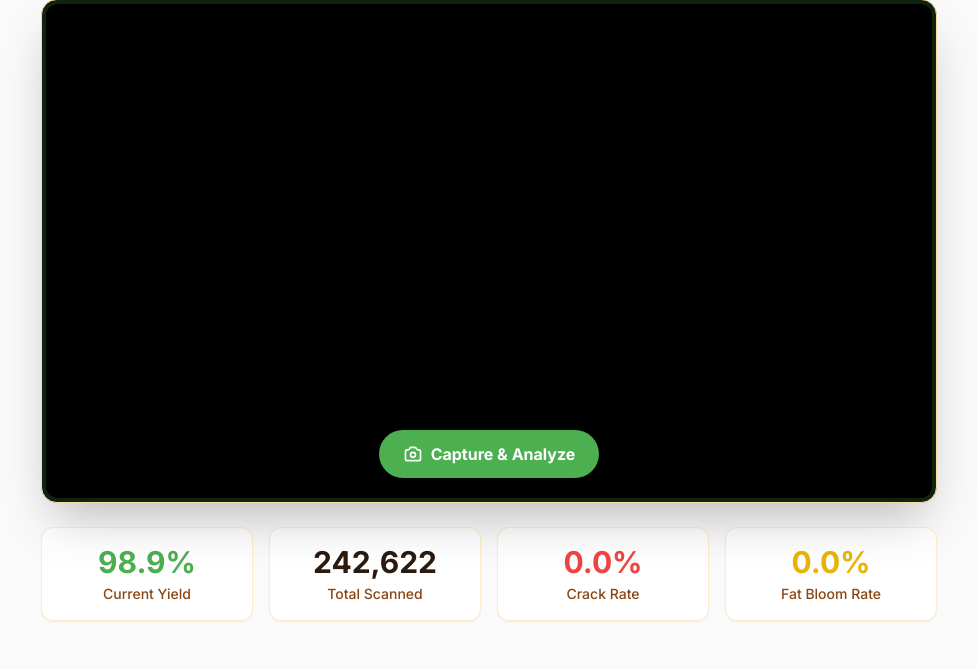
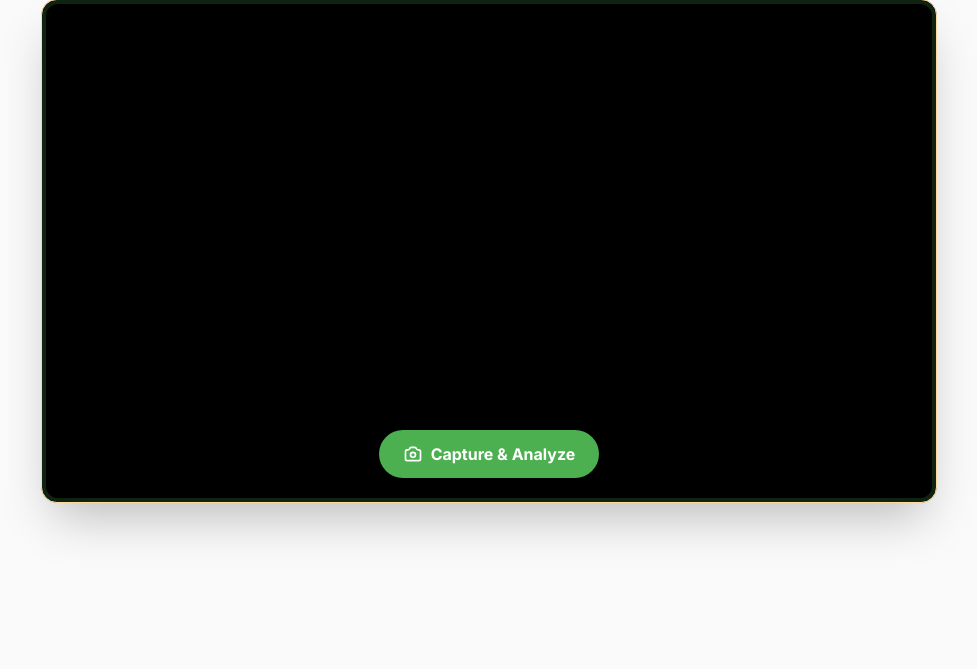
Before and after one commit to excesting/Cacao-Tablea, a Flask app: page /detect in a window 1280 px wide. Shown: the part 214-883 px from the top of the page, without its empty margins (151-1128 px from the left). After the commit the page ends 751 px from the top, so only its background shows below. Run offline with Flask 3, Linux system fonts and the light colour scheme; data comes from the database, SQL or seed files in the repository; some libraries are stand-ins or nearby versions.

Commit message:
Update detect.html

```diff
--- a/templates/detect.html
+++ b/templates/detect.html
@@ -96,25 +96,6 @@
         <button onclick="confirmAndSave()" id="btn-save-log" class="mt-6 w-full bg-bark-900 hover:bg-bark-800 text-white font-bold py-3 px-4 rounded-xl shadow-sm transition flex items-center justify-center gap-2">
             <i class="fas fa-save"></i> Save to Database
         </button>
-    </div>
-
-    <div class="grid grid-cols-4 gap-4 mt-6">
-        <div class="bg-white p-4 rounded-xl shadow-sm border border-bark-100 text-center">
-            <div class="text-3xl font-bold text-leaf-500" id="stat-yield">--%</div>
-            <div class="text-sm text-bark-600 font-medium mt-1">Current Yield</div>
-        </div>
-        <div class="bg-white p-4 rounded-xl shadow-sm border border-bark-100 text-center">
-            <div class="text-3xl font-bold" id="stat-total">--</div>
-            <div class="text-sm text-bark-600 font-medium mt-1">Total Scanned</div>
-        </div>
-        <div class="bg-white p-4 rounded-xl shadow-sm border border-bark-100 text-center">
-            <div class="text-3xl font-bold text-red-500" id="stat-cracks">--%</div>
-            <div class="text-sm text-bark-600 font-medium mt-1">Crack Rate</div>
-        </div>
-        <div class="bg-white p-4 rounded-xl shadow-sm border border-bark-100 text-center">
-            <div class="text-3xl font-bold text-yellow-500" id="stat-bloom">--%</div>
-            <div class="text-sm text-bark-600 font-medium mt-1">Fat Bloom Rate</div>
-        </div>
     </div>
 </div>
 
```
